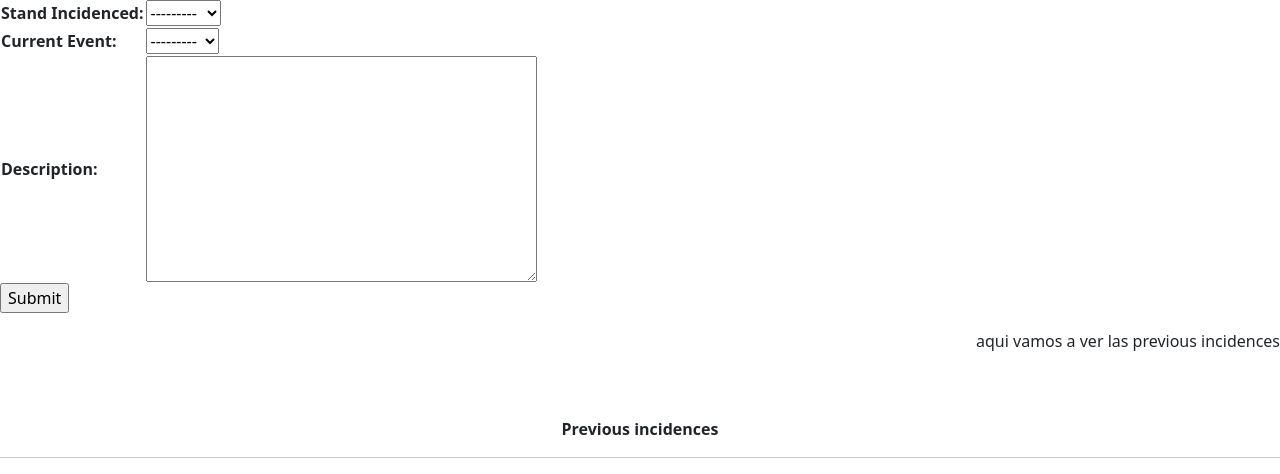
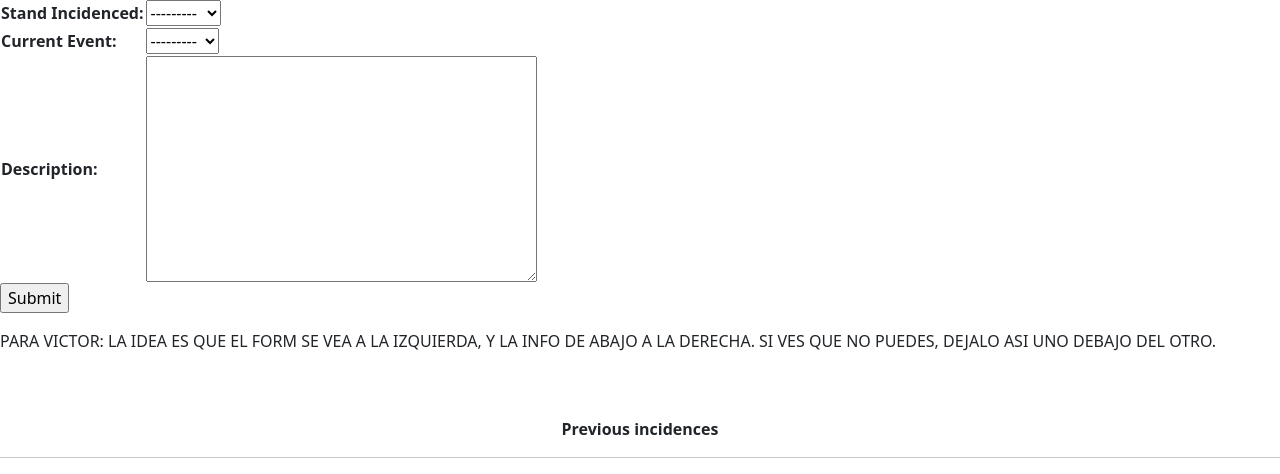
Before and after one commit to catalindoja/UDL_Software_EventsAndMoreG3, a Django app: page /incidences2/ in a window 1280 px wide. Shown: the part 113-587 px from the top of the page. Run offline with Django 4.2, Linux system fonts and the light colour scheme; data comes from the database, SQL or seed files in the repository; some libraries are stand-ins or nearby versions.

Commit message:
requests2

```diff
--- a/templates/incidences2.html
+++ b/templates/incidences2.html
@@ -5,7 +5,7 @@
 
 
 <div>
-    <div align="left">
+    <div>
         <p>
             aqui vamos a ver send stand incidence
         </p>
@@ -19,9 +19,10 @@
         </form>
 
     </div>
-    <div align="right">
+    <div>
         <p>
-            aqui vamos a ver las previous incidences
+            PARA VICTOR: LA IDEA ES QUE EL FORM SE VEA A LA IZQUIERDA, Y LA INFO DE ABAJO A LA DERECHA.
+            SI VES QUE NO PUEDES, DEJALO ASI UNO DEBAJO DEL OTRO.
         </p>
 
         <table class="table">
```
